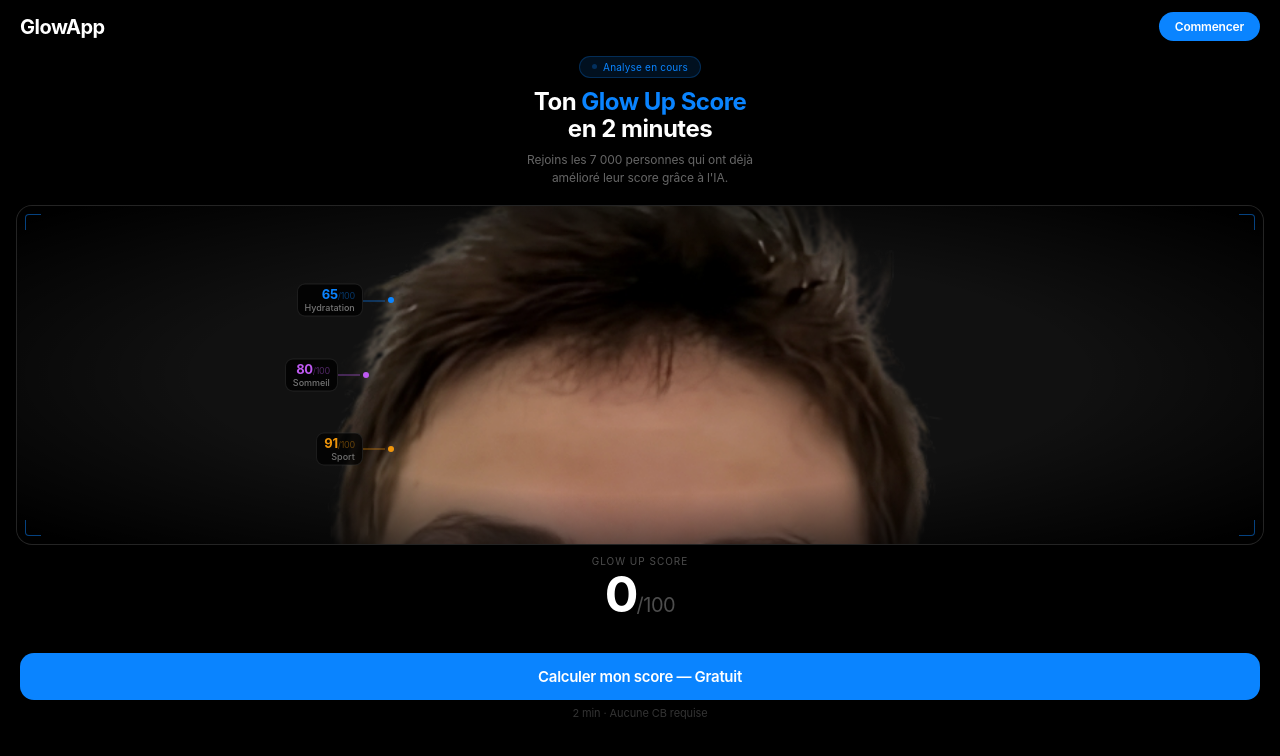
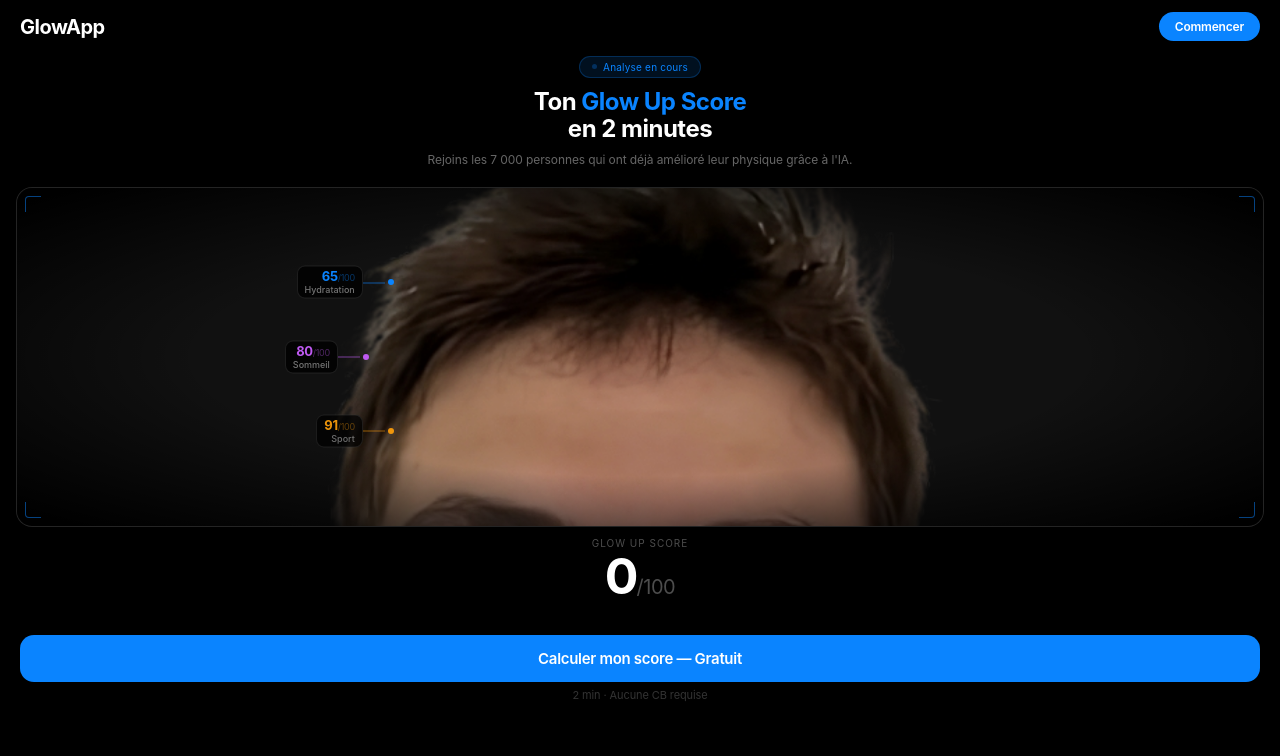
Before and after one commit to keyzersoze870/glowup-mvp, a Next.js app: page / in a window 1280 px wide. Shown: the top 756 px of the page. Built offline with nearby package versions, Linux system fonts and the light colour scheme; a web font is replaced by a local one.

Commit message:
update subtitle value proposition

```diff
--- a/src/app/page.tsx
+++ b/src/app/page.tsx
@@ -95,7 +95,7 @@
           Ton <span style={{ color:BLUE }}>Glow Up Score</span><br/>en 2 minutes
         </h1>
         <p style={{ fontSize:12, color:'rgba(255,255,255,0.4)', lineHeight:1.5, letterSpacing:-0.1 }}>
-          Rejoins les 7 000 personnes qui ont déjà<br/>amélioré leur score grâce à l'IA.
+          Rejoins les 7 000 personnes qui ont déjà amélioré leur physique grâce à l'IA.
         </p>
       </div>
 
```
